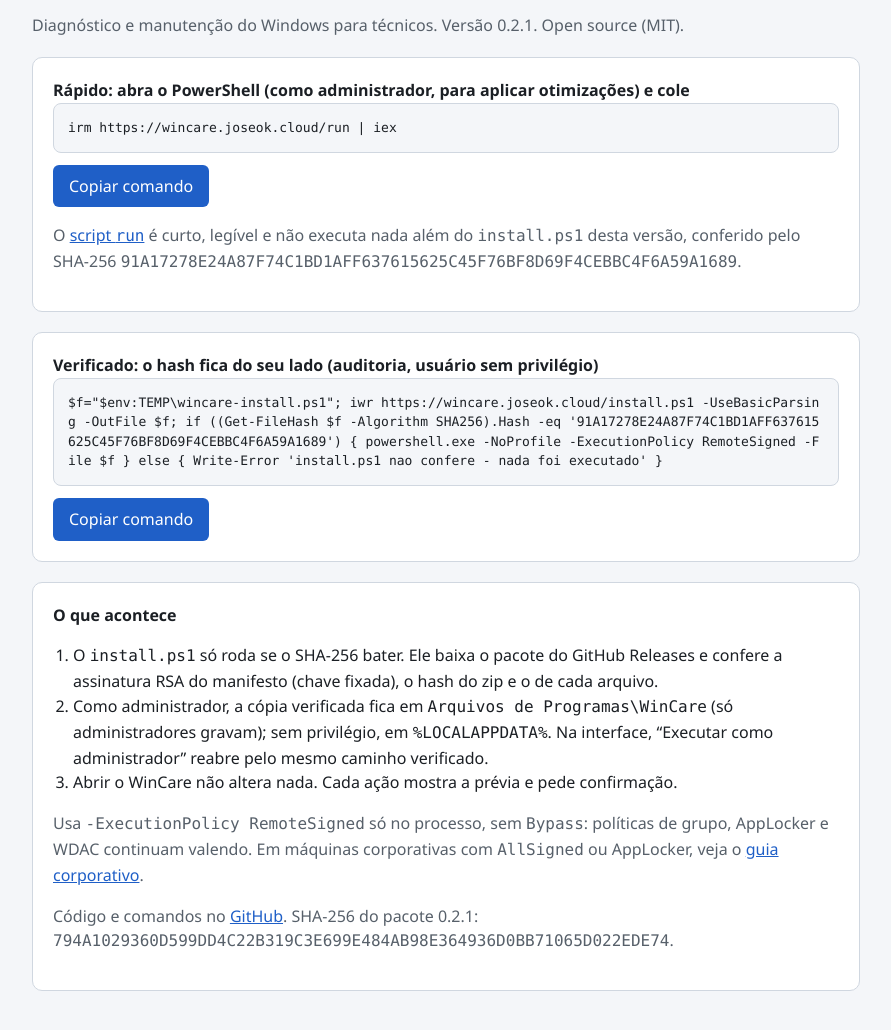
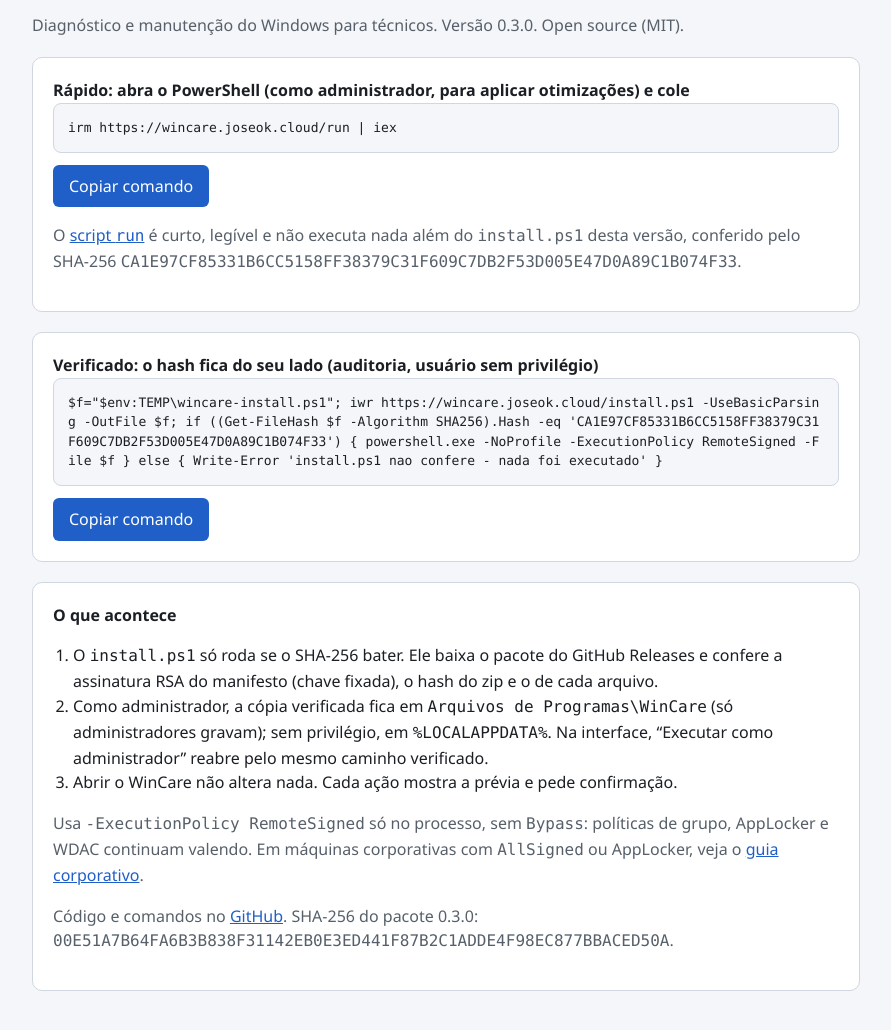
Before and after one commit to joseook/WinCareEnterprise, a plain HTML site: page index.html in a window 1280 px wide. Shown: the part 98-1128 px from the top of the page, without its empty margins (194-1085 px from the left). Drawn offline with Linux system fonts and the light colour scheme.

Commit message:
site: v0.3.0

```diff
--- a/index.html
+++ b/index.html
@@ -19,16 +19,16 @@ ol{padding-left:20px}code{font-family:Consolas,monospace}a{color:var(--accent)}
 </head>
 <body><main>
 <h1>WinCare Enterprise</h1>
-<p>Diagnóstico e manutenção do Windows para técnicos. Versão 0.2.1. Open source (MIT).</p>
+<p>Diagnóstico e manutenção do Windows para técnicos. Versão 0.3.0. Open source (MIT).</p>
 <div class="card">
 <strong>Rápido: abra o PowerShell (como administrador, para aplicar otimizações) e cole</strong>
 <pre id="cmd-short">irm https://wincare.joseok.cloud/run | iex</pre>
 <button type="button" class="copy" data-target="cmd-short">Copiar comando</button>
-<p>O <a href="https://wincare.joseok.cloud/run.ps1">script <code>run</code></a> é curto, legível e não executa nada além do <code>install.ps1</code> desta versão, conferido pelo SHA-256 <code>91A17278E24A87F74C1BD1AFF637615625C45F76BF8D69F4CEBBC4F6A59A1689</code>.</p>
+<p>O <a href="https://wincare.joseok.cloud/run.ps1">script <code>run</code></a> é curto, legível e não executa nada além do <code>install.ps1</code> desta versão, conferido pelo SHA-256 <code>CA1E97CF85331B6CC5158FF38379C31F609C7DB2F53D005E47D0A89C1B074F33</code>.</p>
 </div>
 <div class="card">
 <strong>Verificado: o hash fica do seu lado (auditoria, usuário sem privilégio)</strong>
-<pre id="cmd">$f=&quot;$env:TEMP\wincare-install.ps1&quot;; iwr https://wincare.joseok.cloud/install.ps1 -UseBasicParsing -OutFile $f; if ((Get-FileHash $f -Algorithm SHA256).Hash -eq &#39;91A17278E24A87F74C1BD1AFF637615625C45F76BF8D69F4CEBBC4F6A59A1689&#39;) { powershell.exe -NoProfile -ExecutionPolicy RemoteSigned -File $f } else { Write-Error &#39;install.ps1 nao confere - nada foi executado&#39; }</pre>
+<pre id="cmd">$f=&quot;$env:TEMP\wincare-install.ps1&quot;; iwr https://wincare.joseok.cloud/install.ps1 -UseBasicParsing -OutFile $f; if ((Get-FileHash $f -Algorithm SHA256).Hash -eq &#39;CA1E97CF85331B6CC5158FF38379C31F609C7DB2F53D005E47D0A89C1B074F33&#39;) { powershell.exe -NoProfile -ExecutionPolicy RemoteSigned -File $f } else { Write-Error &#39;install.ps1 nao confere - nada foi executado&#39; }</pre>
 <button type="button" class="copy" data-target="cmd">Copiar comando</button>
 </div>
 <div class="card">
@@ -39,7 +39,7 @@ ol{padding-left:20px}code{font-family:Consolas,monospace}a{color:var(--accent)}
 <li>Abrir o WinCare não altera nada. Cada ação mostra a prévia e pede confirmação.</li>
 </ol>
 <p>Usa <code>-ExecutionPolicy RemoteSigned</code> só no processo, sem <code>Bypass</code>: políticas de grupo, AppLocker e WDAC continuam valendo. Em máquinas corporativas com <code>AllSigned</code> ou AppLocker, veja o <a href="https://github.com/joseook/WinCareEnterprise/blob/main/docs/CORPORATIVO.md">guia corporativo</a>.</p>
-<p>Código e comandos no <a href="https://github.com/joseook/WinCareEnterprise#readme">GitHub</a>. SHA-256 do pacote 0.2.1: <code>794A1029360D599DD4C22B319C3E699E484AB98E364936D0BB71065D022EDE74</code>.</p>
+<p>Código e comandos no <a href="https://github.com/joseook/WinCareEnterprise#readme">GitHub</a>. SHA-256 do pacote 0.3.0: <code>00E51A7B64FA6B3B838F31142EB0E3ED441F87B2C1ADDE4F98EC877BBACED50A</code>.</p>
 </div>
 </main>
 <script>
```
Also changed, not shown: 3 other files.
